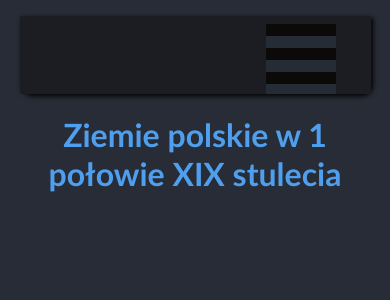
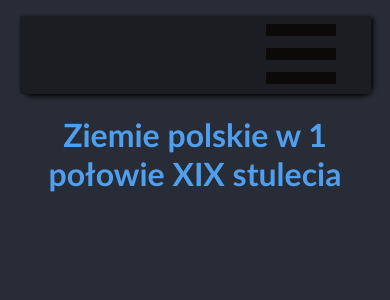
Before and after one commit to Just-a-Jason/ProjektHistoria, a React (Vite) app: page / in a window 390 px wide. In both pictures the pointer is over the link 300 px from the left and 59 px from the top of the page. Shown: the top 300 px of the page. Built offline with nearby package versions, Linux system fonts and the light colour scheme.

Commit message:
small bug fix

```diff
--- a/src/Components/NavBar.css
+++ b/src/Components/NavBar.css
@@ -84,4 +84,7 @@
     .widthBiggerThan750NotDisplay{
         display:none;
     }
+    .widthSmallerThan750:hover{
+        background-color: var(--bg-color-nav) !important;
+    }
 }
```
